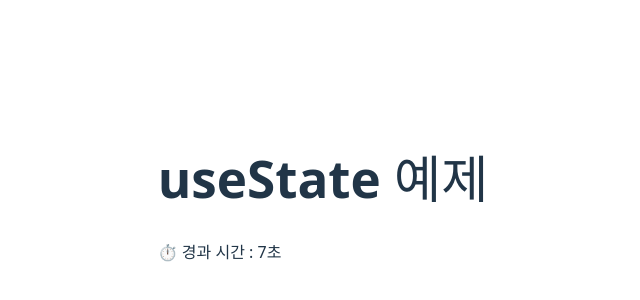
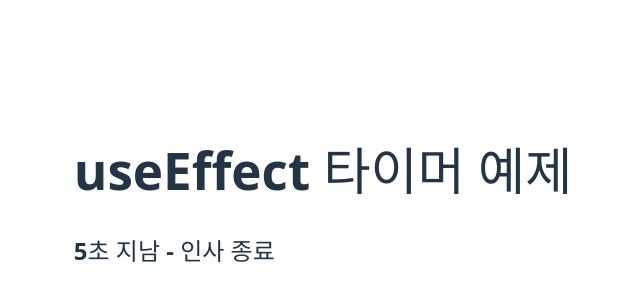
Before and after one commit to Jeontaesu/react-app, a React (Vite) app: page / in a window 1280 px wide. Shown: the part 202-502 px from the top of the page, without its empty margins (317-957 px from the left). Built offline with nearby package versions, Linux system fonts and the light colour scheme.

Commit message:
useEffect 훅과 생명주기 이해 - 과제

```diff
--- a/src/App.jsx
+++ b/src/App.jsx
@@ -1,13 +1,10 @@
-// import MultiCounter from "./components/MultiCounter";
-
-import Timer from "./components/Timer";
+import GreetingTimer from "./components/GreetingTimer";
 
 function App() {
     return (
         <div>
-            <h1>useState 예제</h1>
-            {/* <MultiCounter /> */}
-            <Timer />
+            <h1>useEffect 타이머 예제</h1>
+            <GreetingTimer />
         </div>
     );
 }
--- /dev/null
+++ b/src/components/GreetingTimer.jsx
@@ -0,0 +1,19 @@
+import { useEffect, useState } from "react";
+
+export default function GreetingTimer() {
+    const [message, setMessage] = useState("안녕하세요!");
+
+    useEffect(() => {
+        const timer = setTimeout(() => {
+            setMessage("5초 지남 - 인사 종료");
+        }, 5000); //5초 후 실행
+
+        return () => clearTimeout(timer); //컴포넌트 언마운트 시 타이머 제거
+    }, []);
+
+    return (
+        <div>
+            <h2>{message}</h2>
+        </div>
+    );
+}
```
